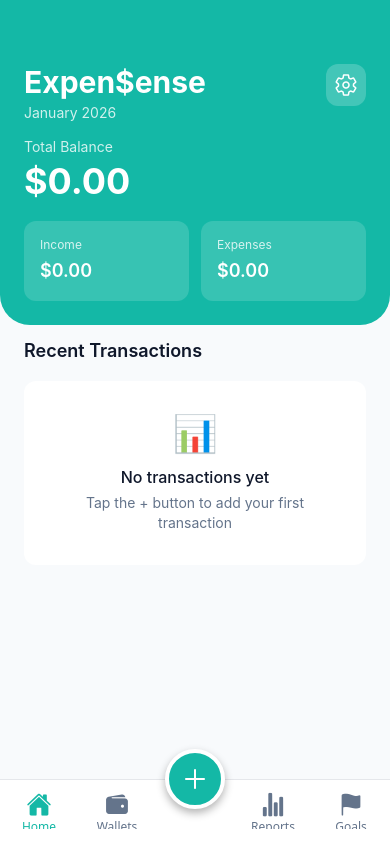
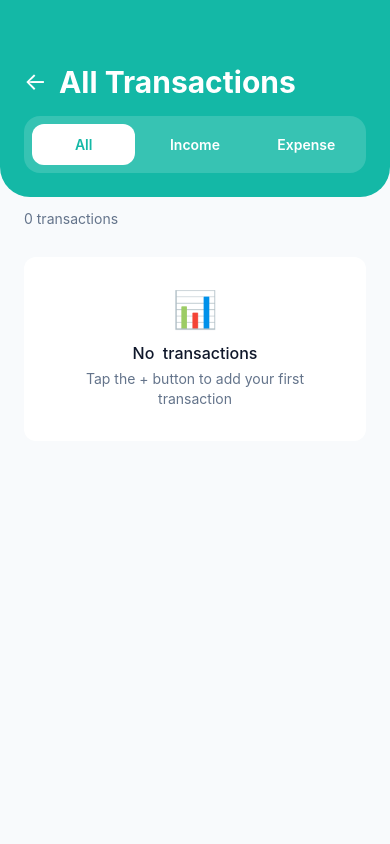
Before and after one commit to Bisheshwar-Das/ExpenSense, a React Native app: screen /Transactions in a window 390 px wide. Built offline with nearby package versions, Linux system fonts and the light colour scheme; what react-native-worklets would draw is missing.

Commit message:
feat: add full transactions screen with filtering

```diff
--- a/src/navigation/AppNavigator.tsx
+++ b/src/navigation/AppNavigator.tsx
@@ -15,6 +15,7 @@ import SettingsScreen from '../screens/SettingsScreen';
 import AddTransactionScreen from '../screens/AddTransactionScreen';
 import TransactionDetailsScreen from '../screens/TransactionDetailsScreen';
 import EditTransactionScreen from '../screens/EditTransactionScreen';
+import TransactionsScreen from '../screens/TransactionsScreen';
 
 // Import types
 import { RootStackParamList, TabParamList } from './types';
@@ -115,6 +116,14 @@ export default function AppNavigator() {
 
           {/* Modal/Detail screens (shown on top of tabs) */}
           <Stack.Screen
+            name="Transactions"
+            component={TransactionsScreen}
+            options={{
+              headerShown: false,
+            }}
+          />
+
+          <Stack.Screen
             name="TransactionDetails"
             component={TransactionDetailsScreen}
             options={{
--- a/src/navigation/types.ts
+++ b/src/navigation/types.ts
@@ -4,9 +4,10 @@ import { NavigationProp, RouteProp } from '@react-navigation/native';
 // Define all the routes and their params
 export type RootStackParamList = {
   MainTabs: undefined;
+  Transactions: undefined;
   TransactionDetails: { transactionId: string };
   EditTransaction: { transactionId: string };
-  Settings: undefined; // Add Settings to stack
+  Settings: undefined;
 };
 
 export type TabParamList = {
--- a/src/screens/DashboardScreen.tsx
+++ b/src/screens/DashboardScreen.tsx
@@ -109,7 +109,7 @@ export default function DashboardScreen() {
         <View className="flex-row justify-between items-start mb-4">
           <View>
             <Text className="text-white text-3xl font-bold mb-1">Expen$ense</Text>
-            <Text className="text-white/80 text-md">
+            <Text className="text-white/80 text-sm">
               {new Date().toLocaleDateString('en-US', { month: 'long', year: 'numeric' })}
             </Text>
           </View>
@@ -150,7 +150,14 @@ export default function DashboardScreen() {
 
       {/* Recent Transactions Section */}
       <View className="px-6 pb-6">
-        <Text className="text-textPrimary text-lg font-semibold mb-4">Recent Transactions</Text>
+        <View className="flex-row justify-between items-center mb-4">
+          <Text className="text-textPrimary text-lg font-semibold">Recent Transactions</Text>
+          {transactions.length > 0 && (
+            <TouchableOpacity onPress={() => navigation.navigate('Transactions')}>
+              <Text className="text-primary text-sm font-medium">See All</Text>
+            </TouchableOpacity>
+          )}
+        </View>
 
         {transactions.length === 0 ? (
           <View className="bg-card p-8 rounded-xl items-center">
@@ -161,7 +168,7 @@ export default function DashboardScreen() {
             </Text>
           </View>
         ) : (
-          transactions.map(transaction => (
+          transactions.slice(0, 10).map(transaction => (
             <Swipeable
               key={transaction.id}
               renderRightActions={() => renderRightActions(transaction.id, transaction.title)}
--- /dev/null
+++ b/src/screens/TransactionsScreen.tsx
@@ -0,0 +1,190 @@
+// screens/TransactionsScreen.tsx
+import React, { useState } from 'react';
+import { View, Text, ScrollView, TouchableOpacity, Alert } from 'react-native';
+import { useNavigation } from '@react-navigation/native';
+import { Swipeable } from 'react-native-gesture-handler';
+import { useTransactions } from '../contexts/TransactionContext';
+import { RootNavigationProp } from '../navigation/types';
+import { TransactionType } from '../types';
+
+export default function TransactionsScreen() {
+  const navigation = useNavigation<RootNavigationProp>();
+  const { transactions, deleteTransaction } = useTransactions();
+
+  const [filterType, setFilterType] = useState<'all' | TransactionType>('all');
+
+  // Filter transactions based on selected type
+  const filteredTransactions =
+    filterType === 'all' ? transactions : transactions.filter(t => t.type === filterType);
+
+  // Format date helper
+  const formatDate = (dateString: string) => {
+    const date = new Date(dateString);
+    const today = new Date();
+    const yesterday = new Date(today);
+    yesterday.setDate(yesterday.getDate() - 1);
+
+    if (date.toDateString() === today.toDateString()) {
+      return `Today, ${date.toLocaleTimeString('en-US', {
+        hour: 'numeric',
+        minute: '2-digit',
+      })}`;
+    }
+
+    if (date.toDateString() === yesterday.toDateString()) {
+      return `Yesterday, ${date.toLocaleTimeString('en-US', {
+        hour: 'numeric',
+        minute: '2-digit',
+      })}`;
+    }
+
+    return date.toLocaleDateString('en-US', {
+      month: 'short',
+      day: 'numeric',
+      hour: 'numeric',
+      minute: '2-digit',
+    });
+  };
+
+  // Handle transaction tap
+  const handleTransactionPress = (transactionId: string) => {
+    navigation.navigate('TransactionDetails', { transactionId });
+  };
+
+  // Handle delete with confirmation
+  const handleDelete = (transactionId: string, title: string) => {
+    Alert.alert('Delete Transaction', `Are you sure you want to delete "${title}"?`, [
+      { text: 'Cancel', style: 'cancel' },
+      {
+        text: 'Delete',
+        style: 'destructive',
+        onPress: async () => {
+          try {
+            await deleteTransaction(transactionId);
+          } catch (error) {
+            Alert.alert('Error', 'Failed to delete transaction');
+          }
+        },
+      },
+    ]);
+  };
+
+  // Right swipe action - Delete button
+  const renderRightActions = (transactionId: string, title: string) => {
+    return (
+      <TouchableOpacity
+        onPress={() => handleDelete(transactionId, title)}
+        className="bg-expense justify-center items-center px-6 p-4 mb-3 rounded-xl ml-2"
+      >
+        <Text className="text-white text-2xl">🗑️</Text>
+        <Text className="text-white text-xs font-semibold mt-1">Delete</Text>
+      </TouchableOpacity>
+    );
+  };
+
+  return (
+    <View className="flex-1 bg-background">
+      {/* Header */}
+      <View className="bg-primary pt-16 pb-6 px-6 rounded-b-[30px]">
+        <View className="flex-row items-center mb-4">
+          <TouchableOpacity onPress={() => navigation.goBack()} className="mr-3">
+            <Text className="text-white text-2xl">←</Text>
+          </TouchableOpacity>
+          <Text className="text-white text-3xl font-bold">All Transactions</Text>
+        </View>
+
+        {/* Filter Tabs */}
+        <View className="bg-white/15 p-2 rounded-2xl flex-row gap-2">
+          {(['all', 'income', 'expense'] as const).map(type => (
+            <TouchableOpacity
+              key={type}
+              onPress={() => setFilterType(type)}
+              className={`flex-1 py-3 rounded-xl ${
+                filterType === type ? 'bg-white' : 'bg-transparent'
+              }`}
+            >
+              <Text
+                className={`text-center font-semibold capitalize ${
+                  filterType === type ? 'text-primary' : 'text-white'
+                }`}
+              >
+                {type}
+              </Text>
+            </TouchableOpacity>
+          ))}
+        </View>
+      </View>
+
+      {/* Transaction Count */}
+      <View className="px-6 py-3">
+        <Text className="text-textSecondary text-sm">
+          {filteredTransactions.length}{' '}
+          {filteredTransactions.length === 1 ? 'transaction' : 'transactions'}
+        </Text>
+      </View>
+
+      {/* Transactions List */}
+      <ScrollView className="flex-1 px-6">
+        {filteredTransactions.length === 0 ? (
+          <View className="bg-card p-8 rounded-xl items-center mt-4">
+            <Text className="text-4xl mb-3">📊</Text>
+            <Text className="text-textPrimary font-medium text-base mb-1">
+              No {filterType === 'all' ? '' : filterType} transactions
+            </Text>
+            <Text className="text-textSecondary text-sm text-center">
+              {filterType === 'all'
+                ? 'Tap the + button to add your first transaction'
+                : `No ${filterType} transactions found`}
+            </Text>
+          </View>
+        ) : (
+          filteredTransactions.map(transaction => (
+            <Swipeable
+              key={transaction.id}
+              renderRightActions={() => renderRightActions(transaction.id, transaction.title)}
+              overshootRight={false}
+            >
+              <TouchableOpacity
+                onPress={() => handleTransactionPress(transaction.id)}
+                className="bg-card p-4 rounded-xl mb-3 flex-row justify-between items-center"
+                style={{
+                  shadowColor: '#000',
+                  shadowOffset: { width: 0, height: 1 },
+                  shadowOpacity: 0.05,
+                  shadowRadius: 4,
+                  elevation: 2,
+                }}
+              >
+                {/* Left Side: Transaction Info */}
+                <View className="flex-1">
+                  <Text className="text-textPrimary font-medium text-base mb-1">
+                    {transaction.title}
+                  </Text>
+                  <View className="flex-row items-center gap-2">
+                    <Text className="text-textSecondary text-xs">
+                      {formatDate(transaction.date)}
+                    </Text>
+                    <Text className="text-textSecondary text-xs">•</Text>
+                    <Text className="text-textSecondary text-xs">{transaction.category}</Text>
+                  </View>
+                </View>
+
+                {/* Right Side: Amount */}
+                <Text
+                  className={`text-base font-semibold ${
+                    transaction.type === 'income' ? 'text-income' : 'text-expense'
+                  }`}
+                >
+                  {transaction.type === 'income' ? '+' : ''}$
+                  {Math.abs(transaction.amount).toFixed(2)}
+                </Text>
+              </TouchableOpacity>
+            </Swipeable>
+          ))
+        )}
+
+        <View style={{ height: 20 }} />
+      </ScrollView>
+    </View>
+  );
+}
```
